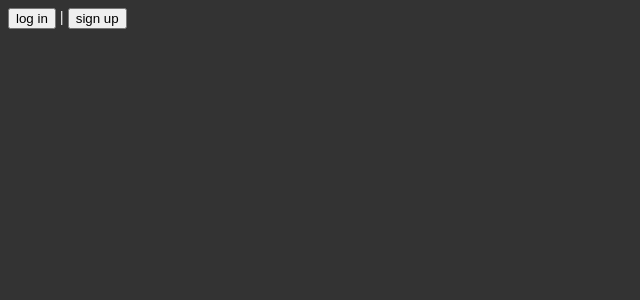
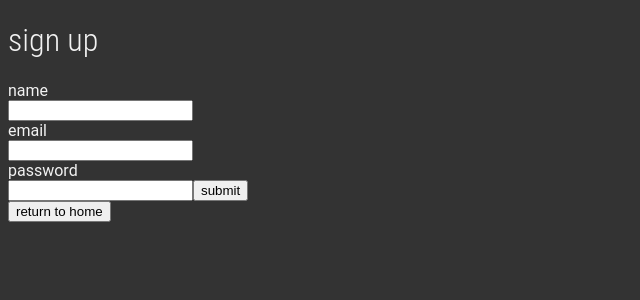
Before and after one commit to itsMapleLeaf/listentogether, a React (Create React App) app in the folder workspaces/web/: page /signup in a window 1280 px wide. Shown: the top 300 px of the page, without its empty margins (0-640 px from the left). Built offline with nearby package versions, Linux system fonts and the light colour scheme.

Commit message:
create router bridge to browser history

```diff
--- a/workspaces/web/package.json
+++ b/workspaces/web/package.json
@@ -10,6 +10,7 @@
     "postinstall": "typesync"
   },
   "dependencies": {
+    "history": "^4.10.1",
     "react": "^16.12.0",
     "react-dom": "^16.12.0",
     "rxjs": "^6.5.3"
@@ -18,6 +19,7 @@
     "@testing-library/jest-dom": "^4.2.4",
     "@testing-library/react": "^9.3.2",
     "@testing-library/user-event": "^7.1.2",
+    "@types/history": "^4.7.3",
     "@types/jest": "^24.0.0",
     "@types/node": "^12.0.0",
     "@types/react": "^16.9.0",
--- a/workspaces/web/src/createContextWrapper.tsx
+++ b/workspaces/web/src/createContextWrapper.tsx
@@ -18,7 +18,10 @@ function createContextWrapper<R, I extends object>(hook: (init: I) => R) {
     return context
   }
 
-  return [Provider, useWrappedContext] as const
+  useWrappedContext.Provider = Provider
+  useWrappedContext.Context = Context
+
+  return useWrappedContext
 }
 
 export default createContextWrapper
--- a/workspaces/web/src/index.tsx
+++ b/workspaces/web/src/index.tsx
@@ -1,16 +1,75 @@
-import React from "react"
+import { createBrowserHistory, Location } from "history"
+import React, { useCallback, useEffect, useMemo, useState } from "react"
 import ReactDOM from "react-dom"
 import Home from "./Home"
 import "./index.css"
 import Login from "./Login"
-import { Route, Router } from "./router"
+import { AppRoute, Route, Router, RouterContext, useRouter } from "./router"
 import Signup from "./Signup"
+
+let history = createBrowserHistory()
+
+function BrowserRouterBridge(props: { children: React.ReactNode }) {
+  let [state, actions] = useRouter()
+  let [ready, setReady] = useState(false)
+
+  function locationToRoute({ pathname }: Location): AppRoute | undefined {
+    if (pathname === "/") return { name: "home" }
+    if (pathname === "/login") return { name: "login" }
+    if (pathname === "/signup") return { name: "signup" }
+  }
+
+  function routeToLocation(route: AppRoute) {
+    switch (route.name) {
+      case "home":
+        return "/"
+      case "login":
+        return "/login"
+      case "signup":
+        return "/signup"
+    }
+  }
+
+  const syncRouteWithLocation = useCallback(
+    (location: Location) => {
+      const newRoute = locationToRoute(location)
+      if (newRoute) actions.setRoute(newRoute)
+    },
+    [actions],
+  )
+
+  useEffect(() => {
+    syncRouteWithLocation(history.location)
+    setReady(true)
+  }, [syncRouteWithLocation])
+
+  useEffect(() => {
+    return history.listen(syncRouteWithLocation)
+  }, [actions, syncRouteWithLocation])
+
+  const newContext = useMemo(() => {
+    function setBrowserRoute(route: { name: string }) {
+      history.push(routeToLocation(route as any))
+    }
+    return [state, { ...actions, setRoute: setBrowserRoute }] as const
+  }, [actions, state])
+
+  console.log("render")
+
+  return (
+    <RouterContext.Provider value={newContext}>
+      {ready && props.children}
+    </RouterContext.Provider>
+  )
+}
 
 ReactDOM.render(
   <Router initial={{ name: "home" }}>
-    <Route name="home" children={<Home />} />
-    <Route name="login" children={<Login />} />
-    <Route name="signup" children={<Signup />} />
+    <BrowserRouterBridge>
+      <Route name="home" children={<Home />} />
+      <Route name="login" children={<Login />} />
+      <Route name="signup" children={<Signup />} />
+    </BrowserRouterBridge>
   </Router>,
   document.getElementById("root"),
 )
--- /dev/null
+++ b/workspaces/web/src/raise.ts
@@ -0,0 +1,3 @@
+export default function raise(error?: unknown) {
+  throw typeof error === "string" ? new Error(error) : error
+}
--- a/workspaces/web/src/router.ts
+++ b/workspaces/web/src/router.ts
@@ -1,5 +1,7 @@
 import createRouter from "./routing/createRouter"
 
-type Route = { name: "home" } | { name: "login" } | { name: "signup" }
+export type AppRoute = { name: "home" } | { name: "login" } | { name: "signup" }
 
-export let { Router, Route, Link } = createRouter<Route>()
+export let { Router, RouterContext, useRouter, Route, Link } = createRouter<
+  AppRoute
+>()
--- a/workspaces/web/src/routing/createRouter.tsx
+++ b/workspaces/web/src/routing/createRouter.tsx
@@ -1,26 +1,29 @@
-import React, { useState } from "react"
+import React, { useMemo, useState } from "react"
 import createContextWrapper from "../createContextWrapper"
 
-type RouteType = { name: string }
+export default function createRouter<TRoute extends { name: string }>() {
+  let useRouter = createContextWrapper((props: { initial: TRoute }) => {
+    let [route, setRoute] = useState<TRoute>(props.initial)
 
-export default function createRouter<TRoute extends RouteType>() {
-  let [Router, useRouter] = createContextWrapper(
-    (props: { initial: TRoute }) => {
-      let [route, setRoute] = useState<TRoute>(props.initial)
-      return { route, setRoute }
-    },
-  )
+    const state = useMemo(() => ({ route }), [route])
+    const actions = useMemo(() => ({ setRoute }), [])
+
+    return [state, actions] as const
+  })
+
+  let Router = useRouter.Provider
+  let RouterContext = useRouter.Context
 
   function Route(props: { name: TRoute["name"]; children: React.ReactNode }) {
-    let router = useRouter()
-    return <>{router.route.name === props.name && props.children}</>
+    let [{ route }] = useRouter()
+    return <>{route.name === props.name && props.children}</>
   }
 
   function Link(props: { to: TRoute; children: React.ReactNode }) {
-    let router = useRouter()
+    let [, { setRoute }] = useRouter()
 
     let handleClick = () => {
-      router.setRoute(props.to)
+      setRoute(props.to)
     }
 
     if (React.isValidElement(props.children)) {
@@ -32,5 +35,5 @@ export default function createRouter<TRoute extends RouteType>() {
     return <button onClick={handleClick}>{props.children}</button>
   }
 
-  return { Router, useRouter, Route, Link }
+  return { Router, RouterContext, useRouter, Route, Link }
 }
```
Also changed, not shown: 1 other file (tests, documents, lock files or other folders).
